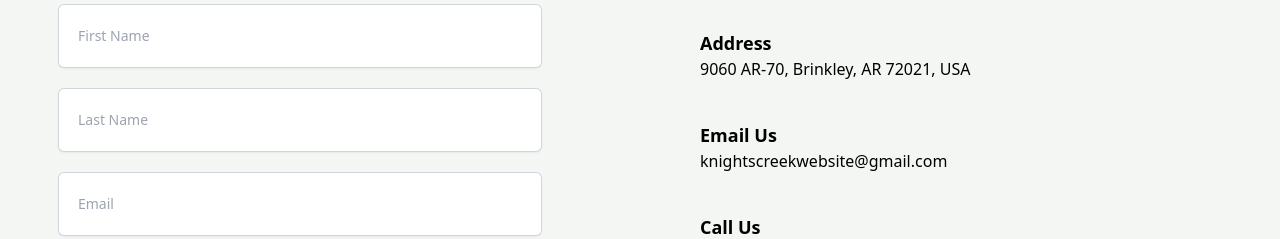
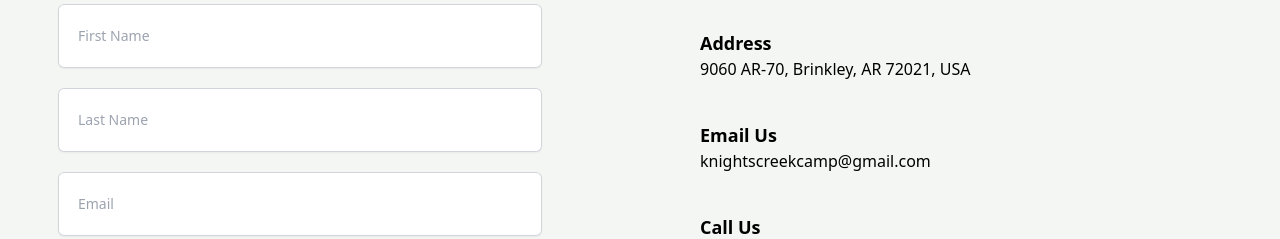
Before and after one commit to jtefteller/Knights-Creek, a Next.js app: page /contact in a window 1280 px wide. Shown: the part 868-1107 px from the top of the page. Built offline with nearby package versions, Linux system fonts and the light colour scheme.

Commit message:
changed email

```diff
--- a/src/pages/contact.jsx
+++ b/src/pages/contact.jsx
@@ -99,7 +99,7 @@ export default function Contact() {
 							</div>
 							<div className="py-5">
 								<h3 className="text-lg font-bold">Email Us</h3>
-								<p>knightscreekwebsite@gmail.com </p>
+								<p>knightscreekcamp@gmail.com</p>
 							</div>
 							<div className="py-5">
 								<h3 className="text-lg font-bold">Call Us</h3>
```
